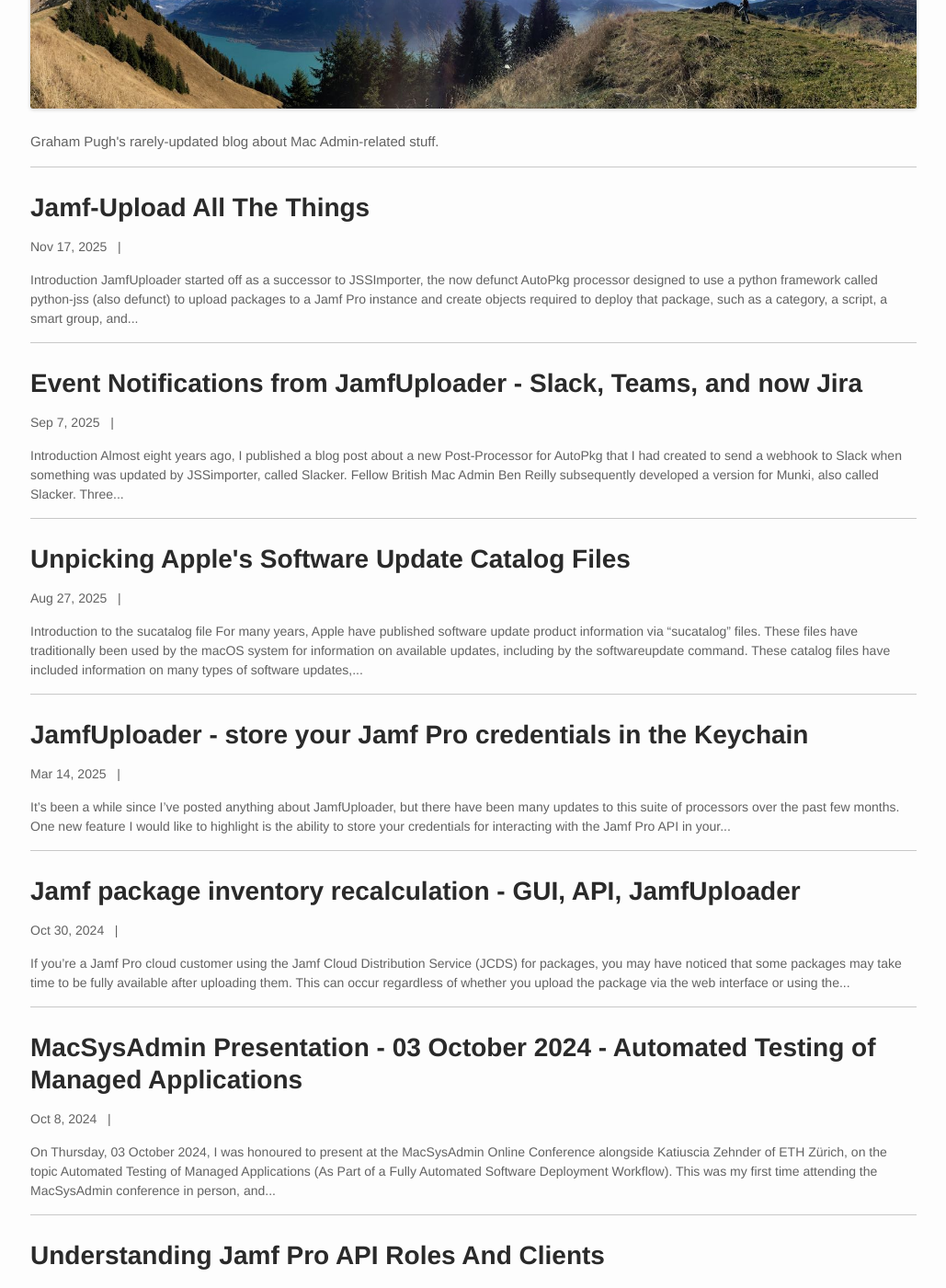
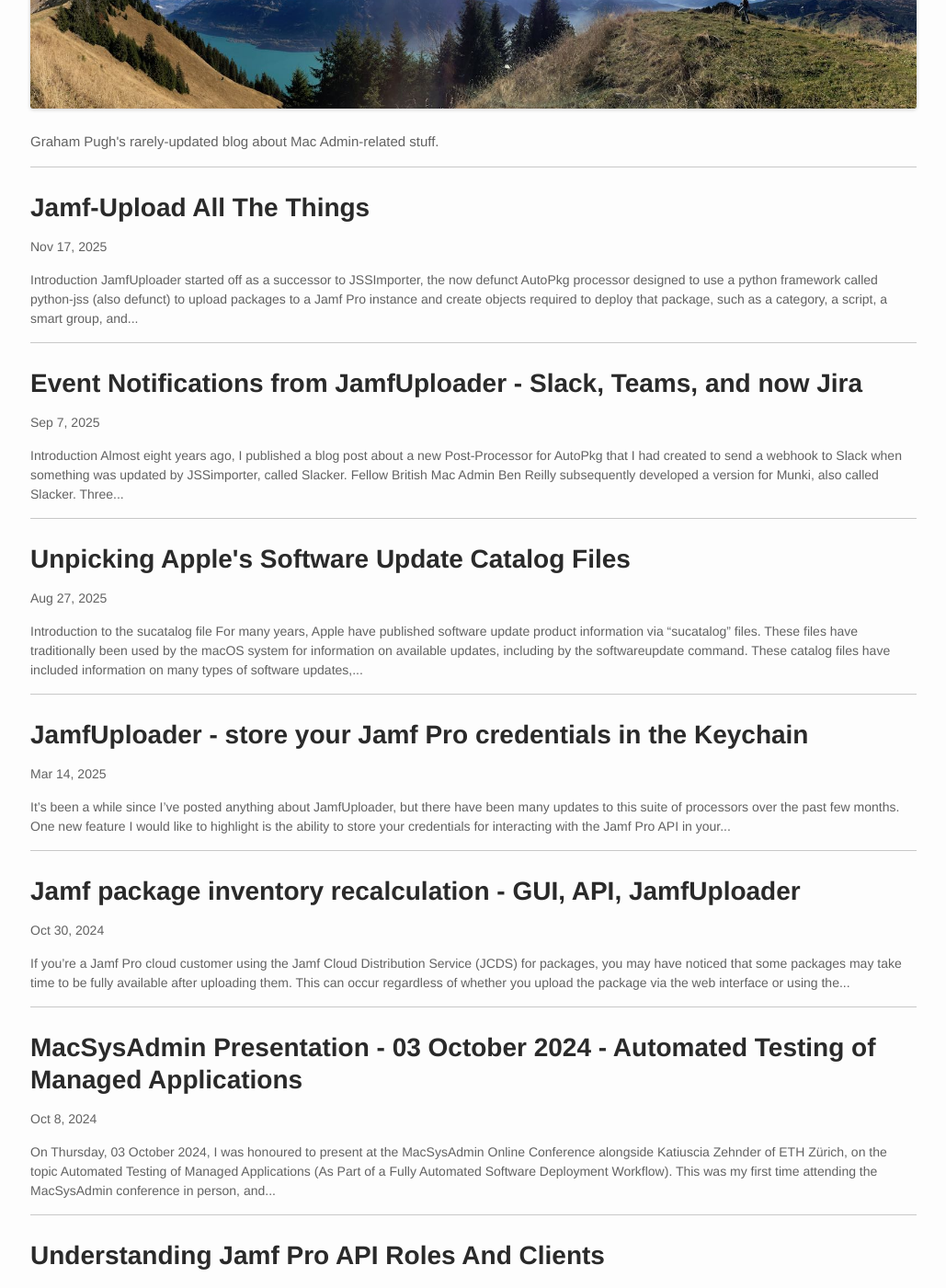
Before and after one commit to grahampugh/grahampugh.github.io, a Jekyll site: the page built from index.html, in a window 1280 px wide and 1400 px high, scrolled down 220 px. Shown: the whole window at 92% size, without its empty margins (125-1154 px from the left). Built offline with Jekyll 4.4.1, drawn with Linux system fonts in a browser that asks for light colours; the list of posts is cut into pages by our own code.

Commit message:
remove disqus

```diff
--- a/index.html
+++ b/index.html
@@ -24,7 +24,7 @@
       </a>
     </h1>
 
-    <p class="post-meta"><time datetime="{{ post.date | date_to_xmlschema }}" itemprop="datePublished">{{ post.date | date: "%b %-d, %Y" }}</time> &nbsp; | &nbsp; <a class="post-meta" href="{{ post.url }}#disqus_thread" data-disqus-identifier="{{ post.url }}"></a></p>
+    <p class="post-meta"><time datetime="{{ post.date | date_to_xmlschema }}" itemprop="datePublished">{{ post.date | date: "%b %-d, %Y" }}</time></p>
 
 
     <p class="post-meta">{{ post.content | strip_html | truncatewords: 50 }}</p>
```
